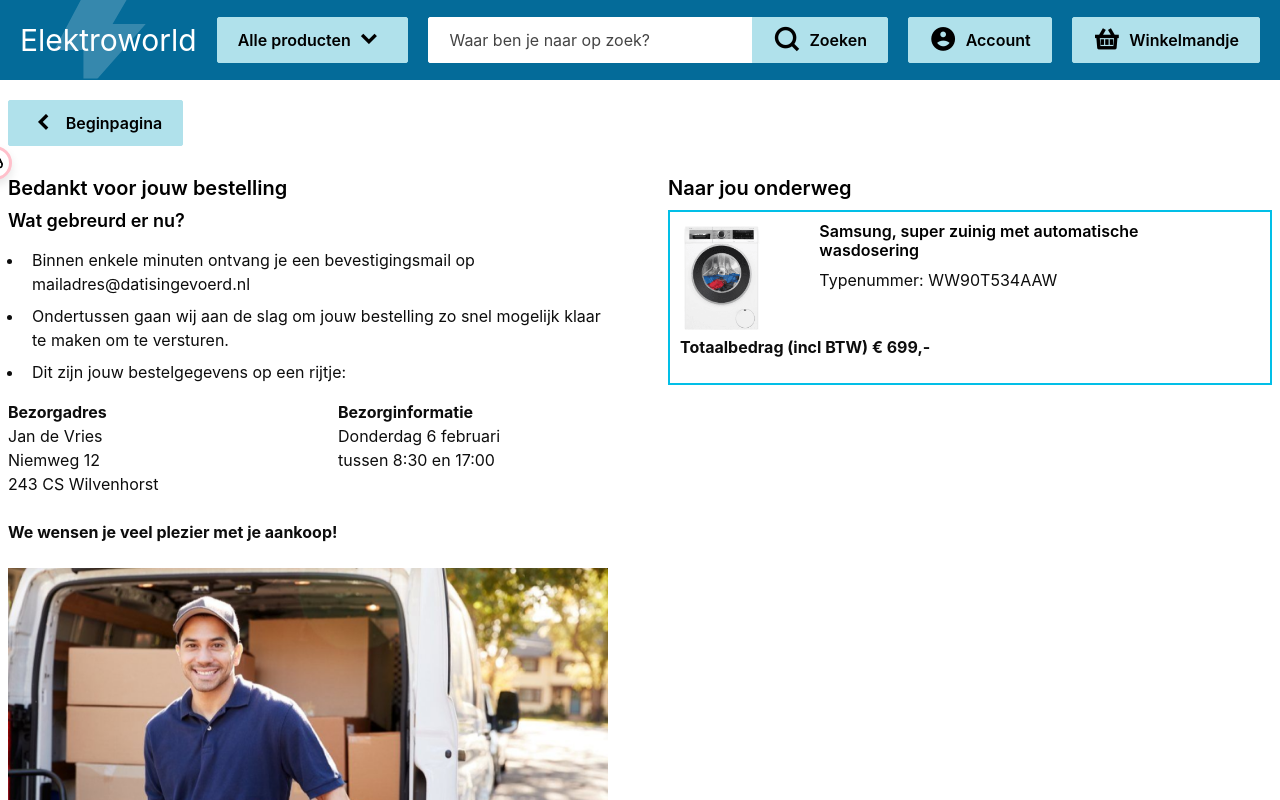
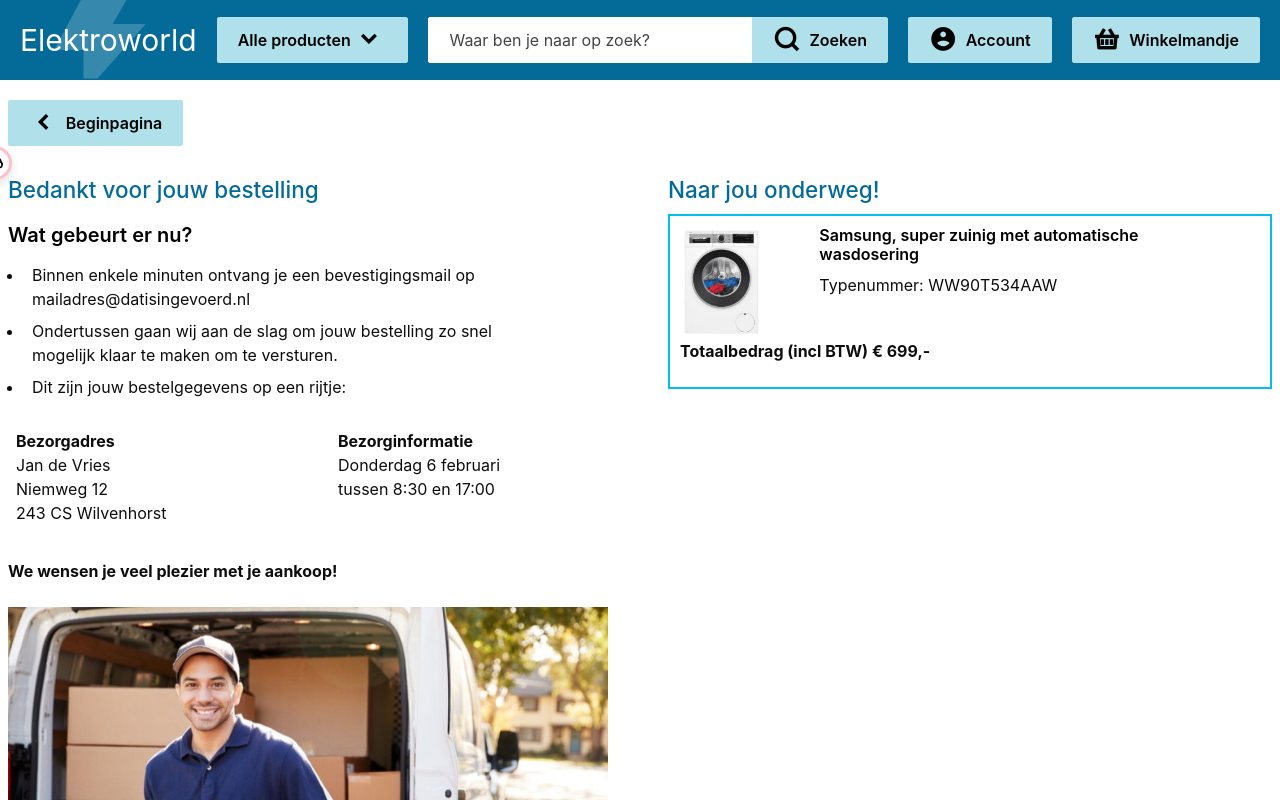
Before and after one commit to basdebruin/senioren-webshop, a SvelteKit app: page /order/order-complete in a window 1280 px wide. Shown: the top 800 px of the page. Built offline with nearby package versions, Linux system fonts and the light colour scheme.

Commit message:
improved order complete page

```diff
--- a/src/routes/order/order-complete/+page.svelte
+++ b/src/routes/order/order-complete/+page.svelte
@@ -1,6 +1,11 @@
 <script>
     import Tooltip from "$lib/Tooltip/Tooltip.svelte";
+    import { shoppingCartFull } from "$lib/stores";
+    import { onMount } from "svelte";
 
+    onMount(()=> {
+        shoppingCartFull.set(false)
+    })
 </script>
 <div class="spacer" style="height: 100px"></div>
 
@@ -13,15 +18,15 @@
             <Tooltip >
                 <b>Controle en geruststellend.</b> Laat weten dat de bestelling goed is doorgekomen en neem de koper mee in het vervolgproces. Bevestig de afgesproken tijd en het adres opnieuw, dat stelt de klant gerust.
             </Tooltip>
-            <h2 class="h3">Bedankt voor jouw bestelling</h2>
+            <h2>Bedankt voor jouw bestelling</h2>
 
-            <h2 class="h4">Wat gebreurd er nu?</h2>
+            <h3 style="margin-top: 1rem">Wat gebeurt er nu?</h3>
             <ul>
                 <li>Binnen enkele minuten ontvang je een bevestigingsmail op mailadres@datisingevoerd.nl</li>
                 <li>Ondertussen gaan wij aan de slag om jouw bestelling zo snel mogelijk klaar te maken om te versturen.</li>
                 <li>Dit zijn jouw bestelgegevens op een rijtje:</li>
             </ul>
-            <div class="columns">
+            <div class="columns" style="margin: 1.5rem 0 .5rem 0">
                 <p class="column">
                     <b>Bezorgadres</b> <br>
                     Jan de Vries <br>
@@ -40,7 +45,7 @@
 
 
         <div class="column">
-            <h2 class="h3">Naar jou onderweg</h2>
+            <h2>Naar jou onderweg!</h2>
             <div class="product">
                 <div class="columns">
                     <img class="column col-2" src="/images/wasmachines.png" alt="">
@@ -59,6 +64,10 @@
 
 
 <style lang="scss">
+    p, li {
+        max-width: 31em;
+    }
+
     .columns {
         gap: 2rem;
     }
```
